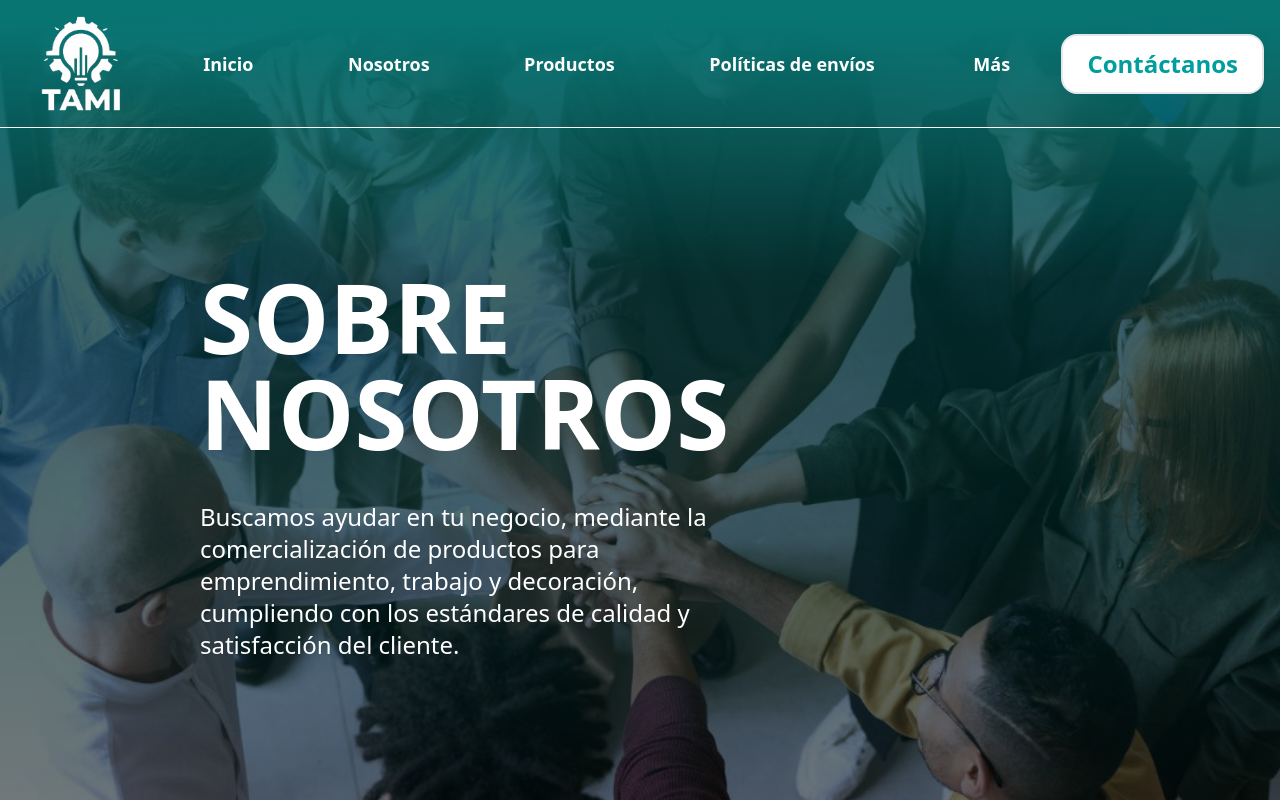
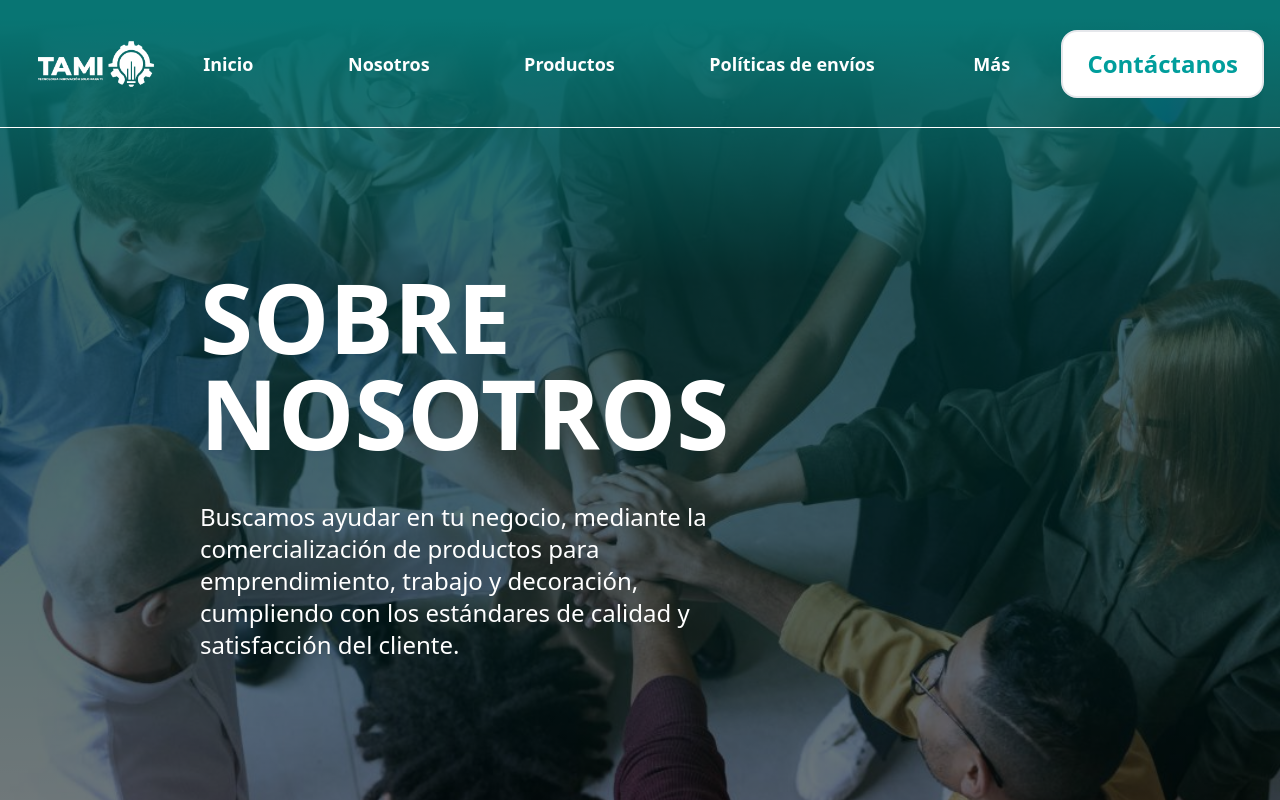
Before and after one commit to yuntasproducciones/tami-teams, a React (Vite) app in the folder frontend/: page /about in a window 1280 px wide. Shown: the top 800 px of the page. Built offline with nearby package versions, Linux system fonts and the light colour scheme.

Commit message:
add nuevo logo para el header

```diff
--- a/frontend/src/presentation/components/Navbar.tsx
+++ b/frontend/src/presentation/components/Navbar.tsx
@@ -1,6 +1,6 @@
 import { Link } from "react-router-dom";
 import { useState, useEffect } from "react";
-import logoTami from '../../../public/assets/images/Logos/logoprincipalrecortado.gif';
+import logoTami from '../../../public/assets/images/Logos/logo_movil-02.webp';
 import menuHamburguesa from "../../../public/assets/icons/navigation-bar.png";
 import usuarioIcono from "../../../public/assets/icons/USUARIO_Mesa_de_trabajo_1.png";
 import whatsappIcon from '../../../public/assets/icons/WHATSAPP.svg';
@@ -43,7 +43,7 @@ const Navbar = () => {
 
         {/* Contenido del Menú hamburguesa desplegable solo para celulares (menor que lg 64rem (1024px)) -------------INCIO------------- */}
         <div
-          className={`fixed top-[8rem] left-0 z-[1] h-[700px] bg-white px-[5px] xs:px-[30px] py-[30px] w-full xs:max-w-[425px] rounded-tl-none rounded-tr-[50px] rounded-br-[50px] rounded-bl-none ${
+          className={`fixed top-[8rem] left-0 z-[1] min-h-[calc(100vh-8rem)] max-h-[calc(100vh-8rem)] bg-white px-[5px] xs:px-[30px] py-[30px] w-full xs:max-w-[425px] rounded-tl-none rounded-tr-[50px] rounded-br-[50px] rounded-bl-none overflow-scroll ${
             isSidebarOpen ? "" : "hidden"
           }`}
         >
@@ -138,12 +138,14 @@ const Navbar = () => {
               </a>
             </div>
           </div>
+          <div className="pl-[15px]">
+            <p className="text-verde_turquesa font-bold pt-[2vh]">
+              Horario de atención
+            </p>
+            <p className="font-semibold xs:text-xl">Lunes a Viernes</p>
+            <p className="font-semibold xs:text-xl">9:00 am a 9:00 pm</p>
+          </div>
 
-          <p className="text-verde_turquesa font-bold pt-[2vh]">
-            Horario de atención
-          </p>
-          <p className="font-semibold xs:text-xl">Lunes a Viernes</p>
-          <p className="font-semibold xs:text-xl">9:00 am a 9:00 pm</p>
         </div>
         {/* Contenido del Menú hamburguesa desplegable solo para celulares (menor que lg 64rem (1024px)) -------------FIN------------- */}
 
@@ -155,7 +157,7 @@ const Navbar = () => {
             className="w-[25px] xs:w-[50px] block lg:hidden"
             onClick={activarSidebar}
           />
-          <img src={logoTami} alt="logo-tami" className="xs:h-[100px] max-w-[50px] xs:max-w-[100px]" />
+          <img src={logoTami} alt="logo-tami" className="max-w-[50px] xs:max-w-[120px]" />
         </div>
         {/* Íconos tami y menú hamburguesa -------------FIN------------- */}
 
@@ -215,7 +217,7 @@ const Navbar = () => {
         {/* Links de navegación solo para computadora (mayor que lg 64rem (1024px)) -------------FIN------------- */}
 
         {/* Botón contáctanos -------------INICIO------------- */}
-        <div className={"flex items-center bg-white border-2 py-3 px-6 rounded-2xl hidden lg:block"}>
+        <div className={"flex items-center bg-white border-2 py-[1em] px-6 rounded-2xl hidden lg:block"}>
           <a
             href="https://api.whatsapp.com/send?phone=51978883199"
             className="flex items-center space-x-3 rounded-lg"
```
Also changed, not shown: frontend/public/assets/images/Logos/logo_movil-02.webp (added).
